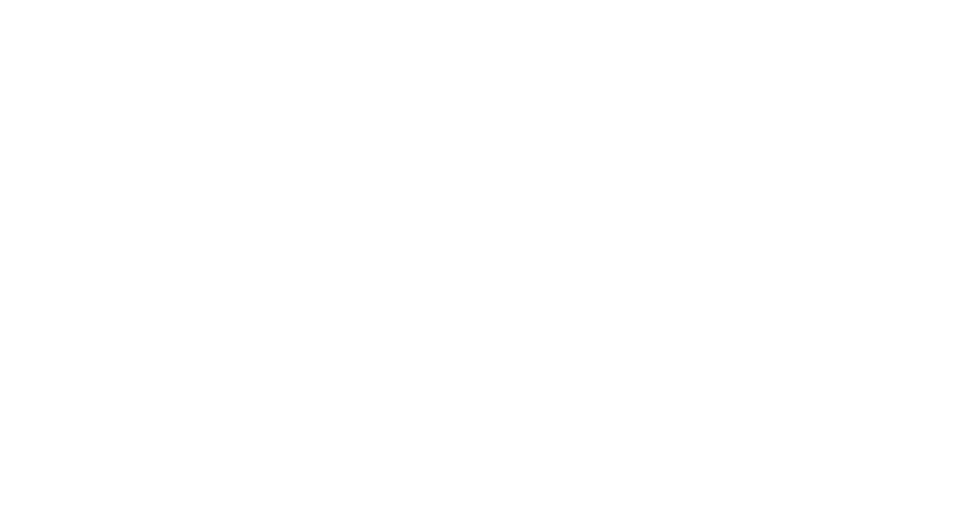
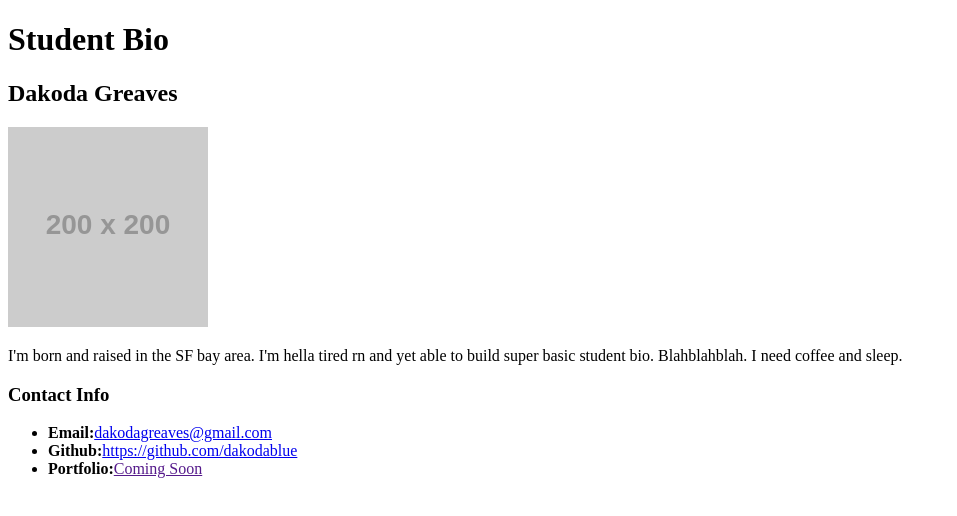
Before and after one commit to dakodablue/my-repo, a plain HTML site: page index.html in a window 1280 px wide. Shown: the whole page, without its empty margins (0-957 px from the left). Drawn offline with Linux system fonts and the light colour scheme; placeholder pictures from the web are drawn by us.

Commit message:
adds student bio

```diff
--- a/index.html
+++ b/index.html
@@ -1,9 +1,19 @@
 <!DOCTYPE html>
 <html>
 <head>
-	<title>My Repo Homepage</title>
+	<title>Student Bio</title>
 </head>
 <body>
+<h1>Student Bio</h1>
+<h2>Dakoda Greaves</h2>
 
+<img src="http://www.placehold.it/200x200">
+<p>I'm born and raised in the SF bay area.  I'm hella tired rn and yet able to build super basic student bio.  Blahblahblah.  I need coffee and sleep.</p>
+<h3>Contact Info</h3>
+<ul>
+	<lI><strong>Email:</strong><a href="mailto:dakodagreaves@gmail.com" target="_blank">dakodagreaves@gmail.com</a></lI>
+	<li><strong>Github:</strong><a href="https://github.com/dakodablue" target="_blank">https://github.com/dakodablue</a></li>
+	<li><strong>Portfolio:</strong><a href="" target="_blank">Coming Soon</a></li>
+</ul>
 </body>
 </html>
```
